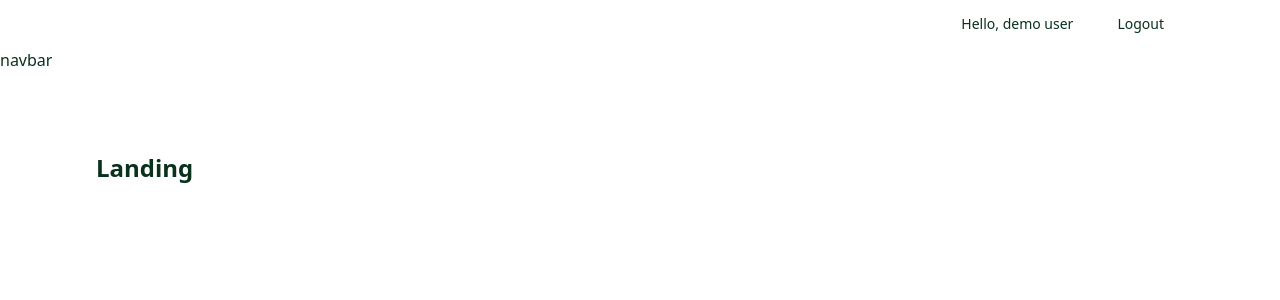
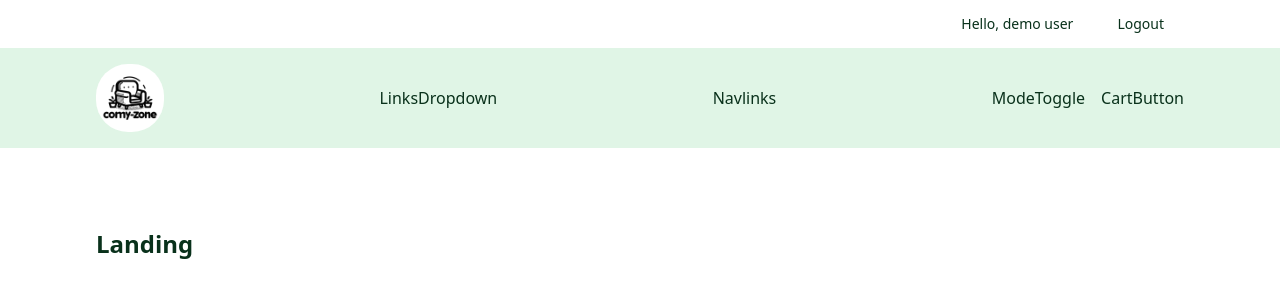
Before and after one commit to rm-reins/ts-react-comfy-zone, a React (Vite) app: page / in a window 1280 px wide. Shown: the top 300 px of the page. Built offline with nearby package versions, Linux system fonts and the light colour scheme.

Commit message:
feat: navbar & logo

```diff
--- /dev/null
+++ b/src/components/custom/NavLinks.tsx
@@ -0,0 +1,4 @@
+function Navlinks() {
+  return <div>Navlinks</div>;
+}
+export default Navlinks;
--- a/src/components/custom/Navbar.tsx
+++ b/src/components/custom/Navbar.tsx
@@ -1,4 +1,24 @@
+import {
+  LinksDropdown,
+  Logo,
+  NavLinks,
+  ModeToggle,
+  CartButton,
+} from "@/components";
+
 function Navbar() {
-  return <div>Navbar</div>;
+  return (
+    <nav className="bg-muted py-4">
+      <div className="align-element flex justify-between items-center">
+        <Logo />
+        <LinksDropdown />
+        <NavLinks />
+        <div className="flex justify-center items-center gap-x-4">
+          <ModeToggle />
+          <CartButton />
+        </div>
+      </div>
+    </nav>
+  );
 }
 export default Navbar;
--- a/src/components/icons/Logo.tsx
+++ b/src/components/icons/Logo.tsx
@@ -1,4 +1,17 @@
+import { Link } from "react-router-dom";
+
 function Logo() {
-  return <div>Logo</div>;
+  return (
+    <Link
+      to="/"
+      className="hidden lg:flex justify-center items-center rounded-4xl p-1.5 bg-white"
+    >
+      <img
+        src="./favicon-512x512.png"
+        alt="logo"
+        className="w-14 h-14"
+      />
+    </Link>
+  );
 }
 export default Logo;
--- a/src/components/index.ts
+++ b/src/components/index.ts
@@ -1,5 +1,6 @@
 import Header from "./custom/Header";
 import Navbar from "./custom/Navbar";
+import NavLinks from "./custom/NavLinks";
 import Logo from "./icons/Logo";
 import { Button, buttonVariants } from "./ui/Button";
 import CartButton from "./ui/CartButton";
@@ -9,6 +10,7 @@ import ModeToggle from "./ui/ModeToggle";
 export {
   Header,
   Navbar,
+  NavLinks,
   Logo,
   Button,
   buttonVariants,
--- a/src/layouts/HomeLayout.tsx
+++ b/src/layouts/HomeLayout.tsx
@@ -1,11 +1,11 @@
-import { Header } from "@/components";
+import { Header, Navbar } from "@/components";
 import { Outlet } from "react-router-dom";
 
 function HomeLayout() {
   return (
     <>
       <Header />
-      <nav>navbar</nav>
+      <Navbar />
       <div className="align-element py-20">
         <Outlet />
       </div>
```
